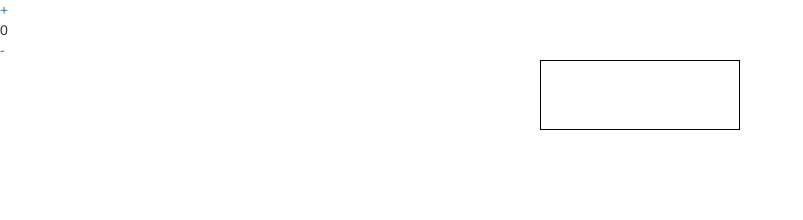
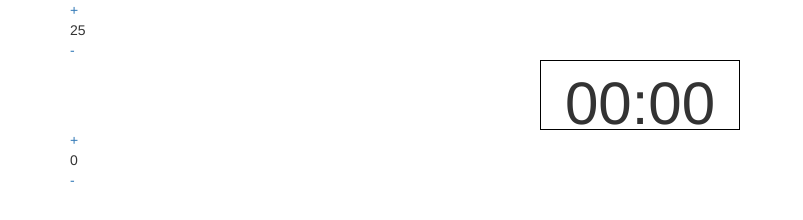
Before and after one commit to fgrullon/fcc_pomodoro, a plain HTML site: page index.html in a window 1280 px wide. Shown: the whole page, without its empty margins (0-803 px from the left). Drawn offline with nearby package versions, Linux system fonts and the light colour scheme.

Commit message:
Update index.html

```diff
--- a/index.html
+++ b/index.html
@@ -9,13 +9,24 @@
 </head>
 <body>
 
-<a class="add">+</a>
-<div class="minutes">0</div>
-<a class="subt">-</a>
+<div class="container">
+    <div class="work">
+      <a class="wadd">+</a>
+      <div class="wminutes">0</div>
+      <a class="wsubt">-</a>
+    </div>
 
-<p id="timer"></p>
+    <div class="timer">
+      <p id="timer">00:00</p>
+    </div>
 
+    <div  class="relax">
+      <a class="radd">+</a>
+      <div class="rminutes">0</div>
+      <a class="rsubt">-</a>
+    </div>
 
+</div>
 
 </body>
 </html>
```
